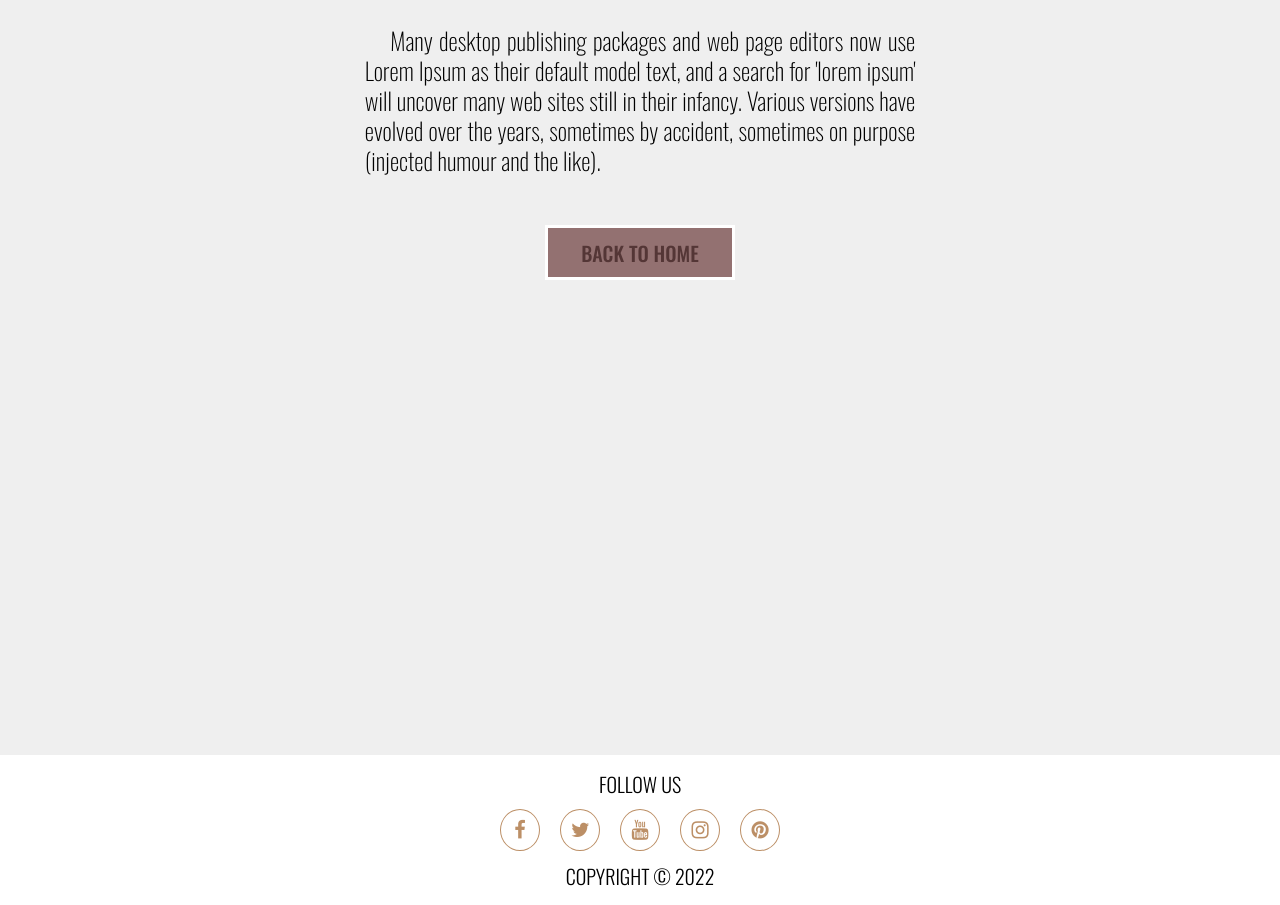
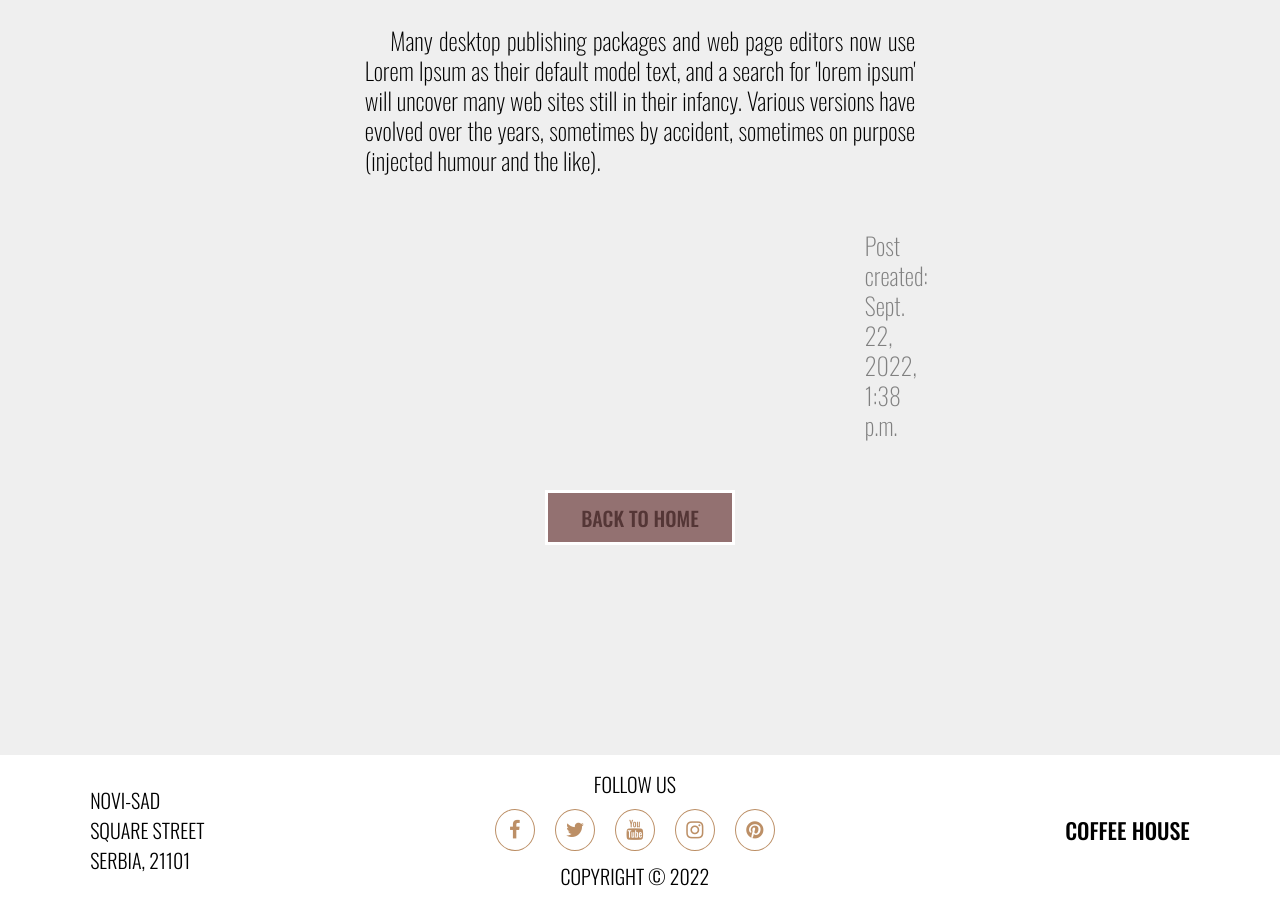
Before and after one commit to MidnightRoam/coffee_house_project_django, a Django app: a page that uses coffee_house/templates/footer.html in a window 1280 px wide; the page is wider, and only the part inside the window is pictured. Shown: the part 855-1760 px from the top of that part. Run offline with Django 3.2, Linux system fonts and the light colour scheme; data comes from the database, SQL or seed files in the repository; some libraries are stand-ins or nearby versions.

Commit message:
work with footer layout

```diff
--- a/coffee_house/static/css/style.css
+++ b/coffee_house/static/css/style.css
@@ -120,6 +120,7 @@ header {
     padding-top: 80px;
     padding-left: 40px;
     padding-right: 123px;
+    text-align: justify;
 }
 
 .blog {
@@ -215,6 +216,7 @@ header {
     line-height: 27px;
     color: #000000;
     padding: 0px 20px 46px 20px;
+    text-align: justify;
 }
 
 .card__date {
@@ -593,8 +595,7 @@ input::placeholder {
 footer {
     width: 100%;
     display: flex;
-    justify-content: center;
-    flex-direction: column;
+    justify-content: space-around;
     align-items: center;
     text-transform: uppercase;
     font-style: normal;
@@ -611,9 +612,27 @@ footer {
 }
 
 .footer_center {
+    padding-left: 100px;
     display: flex;
     flex-direction: column;
     align-items: center;
+}
+
+.footer_right {
+    padding-left: 100px;
+}
+
+.footer__logo {
+    text-decoration: none;
+    color: black;
+    width: 100px;
+    height: 53px;
+
+    font-weight: 500;
+    font-size: 22px;
+    line-height: 53px;
+    text-align: center;
+    text-transform: uppercase;
 }
 
 .blog__page {
@@ -658,6 +677,18 @@ footer {
     font-size: 24px;
     line-height: 30px;
     text-align: justify;
+}
+
+.personal__date {
+    color: grey;
+    width: 43%;
+    padding-top: 55px;
+    font-style: normal;
+    font-weight: 200;
+    font-size: 24px;
+    line-height: 30px;
+    text-align: justify;
+    padding-left: 500px;
 }
 
 .btn__blog {
--- a/coffee_house/templates/footer.html
+++ b/coffee_house/templates/footer.html
@@ -1,9 +1,9 @@
 <footer>
-<!--    <div class="footer_left">-->
-<!--        <p>Novi-Sad</p>-->
-<!--        <p>Square Street</p>-->
-<!--        <p>Serbia, 21101</p>-->
-<!--    </div>-->
+    <div class="footer_left">
+        <p>Novi-Sad</p>
+        <p>Square Street</p>
+        <p>Serbia, 21101</p>
+    </div>
     <div class="footer_center">
         <p>Follow Us</p>
         <div class="social-media__icons">
@@ -16,5 +16,7 @@
         </div>
         <p>Copyright © 2022</p>
     </div>
-
+    <div class="footer_right">
+        <a href="{% url 'index-view' %}" class="footer__logo">Coffee House</a>
+    </div>
 </footer>
--- a/coffee_house/templates/personal_page.html
+++ b/coffee_house/templates/personal_page.html
@@ -16,6 +16,7 @@
       <div class="personal__text">{{ object.text|safe }}</div>
 <!--      <iframe width="560" height="315" src="https://www.youtube.com/embed/BL8z5kHLezE" title="YouTube video player" frameborder="0" allow="accelerometer; autoplay; clipboard-write; encrypted-media; gyroscope; picture-in-picture" allowfullscreen>-->
 <!--      </iframe>-->
+      <p class="personal__date">Post created: {{ object.created_at }}</p>
       <a href="{% url 'index-view' %}" class="btn btn__blog">back to home</a>
     </div>
   </div>
```
